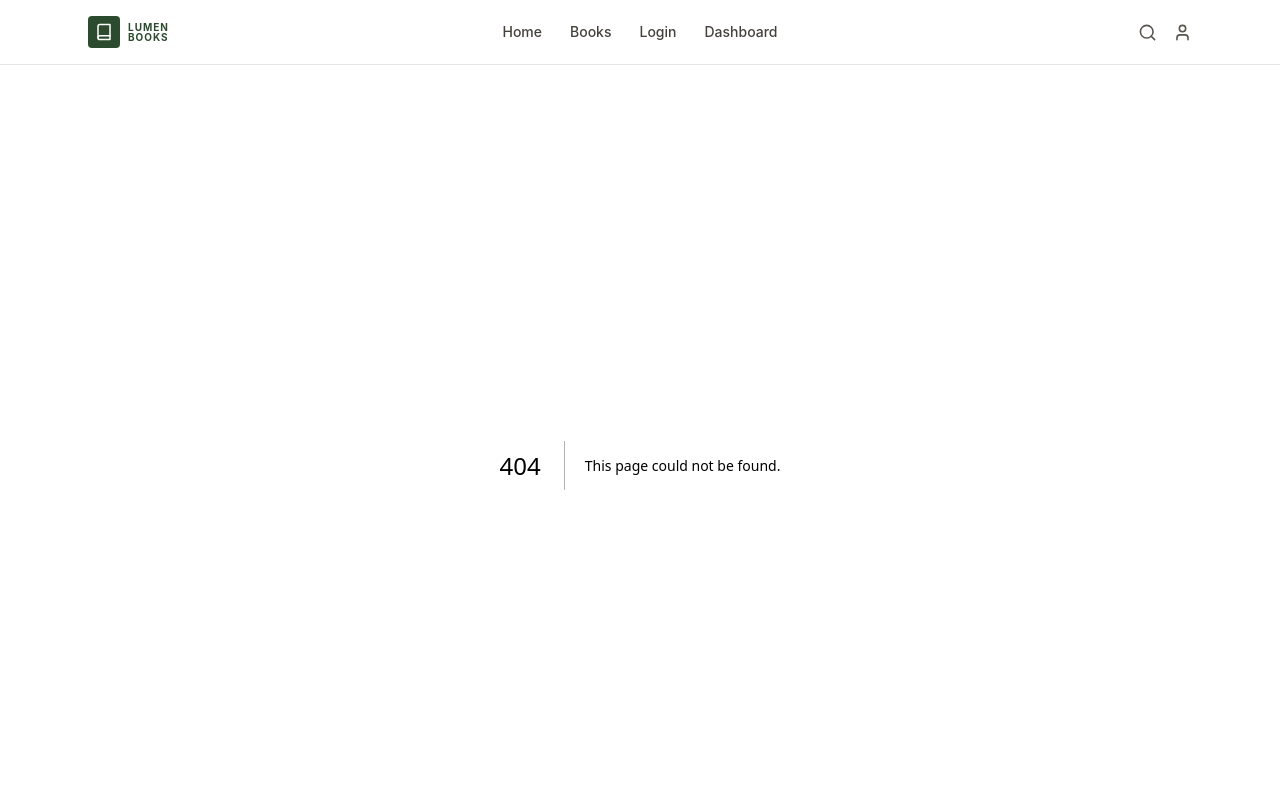
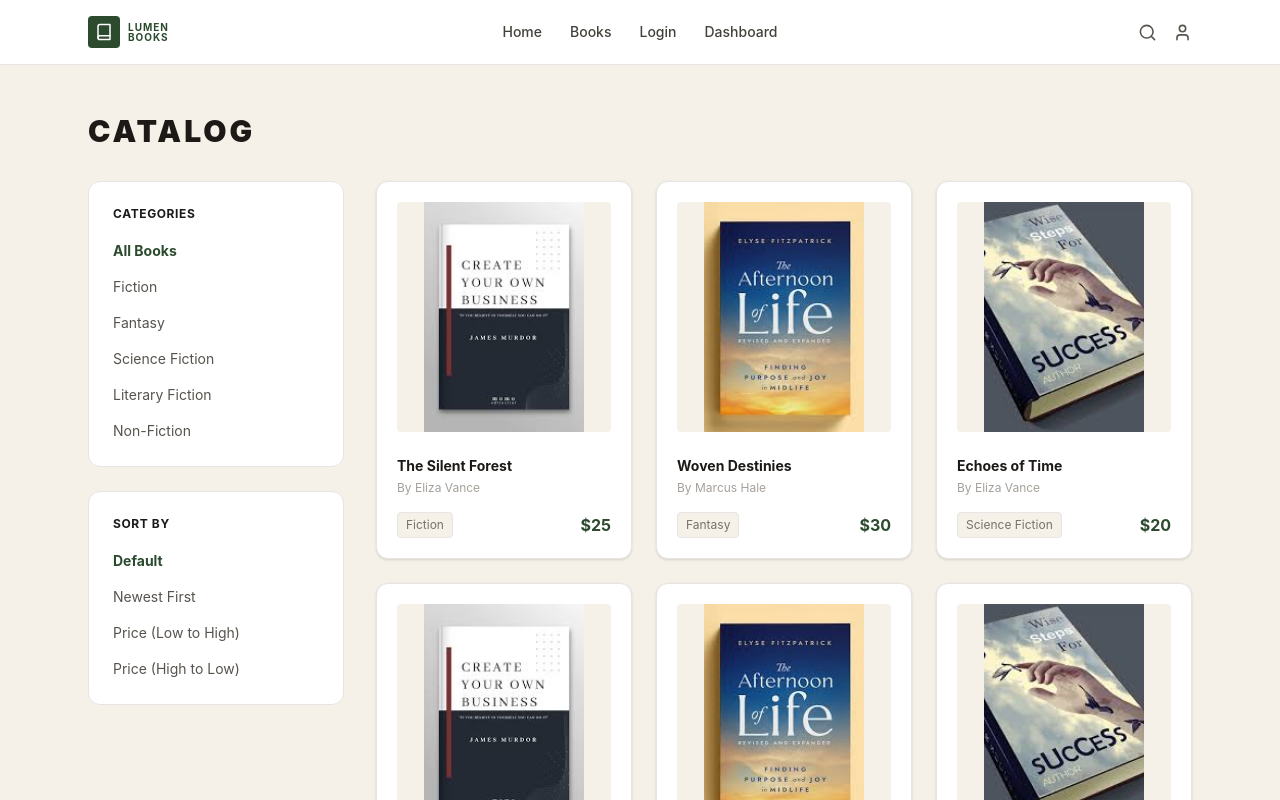
Before and after one commit to SughnenWeb3/lumen_books, a Next.js app: page /books in a window 1280 px wide. Before the commit this address had no page. Shown: the top 800 px of the page. Built offline with nearby package versions, Linux system fonts and the light colour scheme.

Commit message:
create books catalog page with loading skeleton

```diff
--- /dev/null
+++ b/app/books/loading.tsx
@@ -0,0 +1,30 @@
+export default function BooksLoading() {
+  return (
+    <div className="max-w-6xl mx-auto px-6 py-12">
+      <div className="h-10 w-48 bg-stone-200 rounded animate-pulse mb-8" />
+
+      <div className="flex flex-col md:flex-row gap-8">
+        <aside className="w-full md:w-64 shrink-0">
+          <div className="bg-white border border-stone-200 rounded-xl p-6 mb-6 h-64 animate-pulse" />
+          <div className="bg-white border border-stone-200 rounded-xl p-6 h-48 animate-pulse" />
+        </aside>
+
+        <main className="flex-1">
+          <div className="grid grid-cols-1 sm:grid-cols-2 lg:grid-cols-3 gap-6">
+            {[1, 2, 3, 4, 5, 6].map((i) => (
+              <div key={i} className="bg-white border border-stone-200 rounded-xl p-5 h-[380px] animate-pulse flex flex-col">
+                <div className="w-full h-[230px] bg-stone-200 rounded mb-4" />
+                <div className="h-4 w-3/4 bg-stone-200 rounded mb-2" />
+                <div className="h-3 w-1/2 bg-stone-200 rounded mb-4" />
+                <div className="mt-auto flex justify-between">
+                  <div className="h-5 w-16 bg-stone-200 rounded" />
+                  <div className="h-5 w-12 bg-stone-200 rounded" />
+                </div>
+              </div>
+            ))}
+          </div>
+        </main>
+      </div>
+    </div>
+  );
+}
--- /dev/null
+++ b/app/books/page.tsx
@@ -0,0 +1,183 @@
+import Link from 'next/link';
+import Image from 'next/image';
+import { searchBooks, getCategories } from '../lib/data';
+
+// Note: No export const dynamic = 'force-dynamic' is needed here because
+// reading the `searchParams` promise at request time automatically opts
+// this route into dynamic rendering (SSR).
+
+type Props = {
+  searchParams: Promise<{ [key: string]: string | string[] | undefined }>;
+};
+
+export default async function BooksPage(props: Props) {
+  // Await searchParams per Next.js 15+ async request APIs
+  const searchParams = await props.searchParams;
+
+  // Extract query params securely
+  const category = typeof searchParams.category === 'string' ? searchParams.category : undefined;
+  const sort = typeof searchParams.sort === 'string' ? searchParams.sort : undefined;
+  const q = typeof searchParams.q === 'string' ? searchParams.q : undefined;
+
+  // Fetch data in parallel for performance (simulated)
+  const [books, categories] = await Promise.all([
+    searchBooks({ category, sort, q }),
+    getCategories(),
+  ]);
+
+  return (
+    <div className="max-w-6xl mx-auto px-6 py-12">
+      <h1 className="text-3xl font-black uppercase tracking-widest text-stone-900 mb-8">
+        Catalog
+      </h1>
+
+      <div className="flex flex-col md:flex-row gap-8">
+        {/* Sidebar Filters */}
+        <aside className="w-full md:w-64 shrink-0">
+          <div className="bg-white border border-stone-200 rounded-xl p-6 mb-6">
+            <h2 className="font-bold uppercase tracking-wider text-xs mb-4">Categories</h2>
+            <ul className="space-y-3">
+              <li>
+                <Link
+                  href="/books"
+                  className={`text-sm ${
+                    !category ? 'text-[#2c4a2e] font-bold' : 'text-stone-600 hover:text-[#2c4a2e]'
+                  }`}
+                >
+                  All Books
+                </Link>
+              </li>
+              {categories.map((c) => (
+                <li key={c}>
+                  <Link
+                    href={`/books?category=${encodeURIComponent(c)}`}
+                    className={`text-sm ${
+                      category === c ? 'text-[#2c4a2e] font-bold' : 'text-stone-600 hover:text-[#2c4a2e]'
+                    }`}
+                  >
+                    {c}
+                  </Link>
+                </li>
+              ))}
+            </ul>
+          </div>
+
+          <div className="bg-white border border-stone-200 rounded-xl p-6">
+            <h2 className="font-bold uppercase tracking-wider text-xs mb-4">Sort By</h2>
+            <ul className="space-y-3">
+              <li>
+                <Link
+                  href={`/books?${new URLSearchParams({
+                    ...(category ? { category } : {}),
+                    ...(q ? { q } : {}),
+                  }).toString()}`}
+                  className={`text-sm ${
+                    !sort ? 'text-[#2c4a2e] font-bold' : 'text-stone-600 hover:text-[#2c4a2e]'
+                  }`}
+                >
+                  Default
+                </Link>
+              </li>
+              <li>
+                <Link
+                  href={`/books?${new URLSearchParams({
+                    ...(category ? { category } : {}),
+                    ...(q ? { q } : {}),
+                    sort: 'newest',
+                  }).toString()}`}
+                  className={`text-sm ${
+                    sort === 'newest' ? 'text-[#2c4a2e] font-bold' : 'text-stone-600 hover:text-[#2c4a2e]'
+                  }`}
+                >
+                  Newest First
+                </Link>
+              </li>
+              <li>
+                <Link
+                  href={`/books?${new URLSearchParams({
+                    ...(category ? { category } : {}),
+                    ...(q ? { q } : {}),
+                    sort: 'price-asc',
+                  }).toString()}`}
+                  className={`text-sm ${
+                    sort === 'price-asc' ? 'text-[#2c4a2e] font-bold' : 'text-stone-600 hover:text-[#2c4a2e]'
+                  }`}
+                >
+                  Price (Low to High)
+                </Link>
+              </li>
+              <li>
+                <Link
+                  href={`/books?${new URLSearchParams({
+                    ...(category ? { category } : {}),
+                    ...(q ? { q } : {}),
+                    sort: 'price-desc',
+                  }).toString()}`}
+                  className={`text-sm ${
+                    sort === 'price-desc' ? 'text-[#2c4a2e] font-bold' : 'text-stone-600 hover:text-[#2c4a2e]'
+                  }`}
+                >
+                  Price (High to Low)
+                </Link>
+              </li>
+            </ul>
+          </div>
+        </aside>
+
+        {/* Main Content */}
+        <main className="flex-1">
+          {q && (
+            <p className="mb-6 text-stone-600">
+              Showing results for: <strong className="text-stone-900">&quot;{q}&quot;</strong>
+            </p>
+          )}
+
+          {books.length === 0 ? (
+            <div className="bg-white border border-stone-200 rounded-xl p-12 text-center">
+              <h3 className="text-lg font-bold text-stone-900 mb-2">No books found</h3>
+              <p className="text-stone-500">Try adjusting your filters or search query.</p>
+              <Link
+                href="/books"
+                className="mt-6 inline-block text-sm text-[#2c4a2e] font-bold hover:underline"
+              >
+                Clear all filters
+              </Link>
+            </div>
+          ) : (
+            <div className="grid grid-cols-1 sm:grid-cols-2 lg:grid-cols-3 gap-6">
+              {books.map((book) => (
+                <Link
+                  key={book.id}
+                  href={`/books/${book.slug}`}
+                  className="bg-white border border-stone-200 rounded-xl p-5 shadow-sm flex flex-col hover:border-[#2c4a2e] hover:shadow-md transition-all group"
+                >
+                  <div className="flex justify-center mb-4 rounded bg-[#f5f0e8] h-[230px] overflow-hidden">
+                    <Image
+                      src={book.coverImageUrl}
+                      alt={book.title}
+                      width={160}
+                      height={230}
+                      className="object-cover group-hover:scale-105 transition-transform duration-500"
+                    />
+                  </div>
+
+                  <h3 className="font-bold text-sm text-stone-900 mt-2 line-clamp-1">
+                    {book.title}
+                  </h3>
+                  <p className="text-stone-400 text-xs mt-1">By {book.author}</p>
+
+                  <div className="mt-auto pt-4 flex items-center justify-between">
+                    <span className="text-stone-500 text-xs px-2 py-1 bg-[#f5f0e8] rounded border border-stone-200">
+                      {book.category}
+                    </span>
+                    <span className="font-bold text-[#2c4a2e]">${book.price}</span>
+                  </div>
+                </Link>
+              ))}
+            </div>
+          )}
+        </main>
+      </div>
+    </div>
+  );
+}
```
